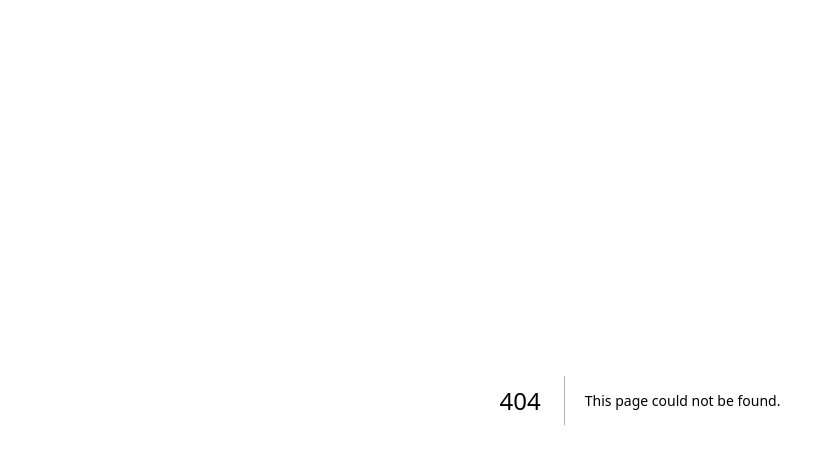
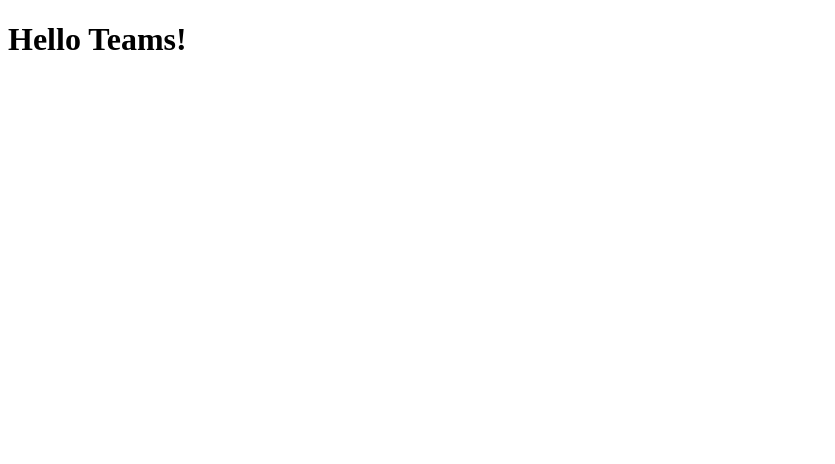
Before and after one commit to sumitbasu116/next_app_part_two, a Next.js app: page /about/teams in a window 1280 px wide. Before the commit this address had no page. Shown: the top 464 px of the page, without its empty margins (0-835 px from the left). Built offline with nearby package versions, Linux system fonts and the light colour scheme.

Commit message:
nested route

```diff
--- /dev/null
+++ b/app/about/teams/page.jsx
@@ -0,0 +1,6 @@
+const Teams = ()=>{
+    return(
+        <h1>Hello Teams!</h1>
+    );
+};
+export default Teams;
```
